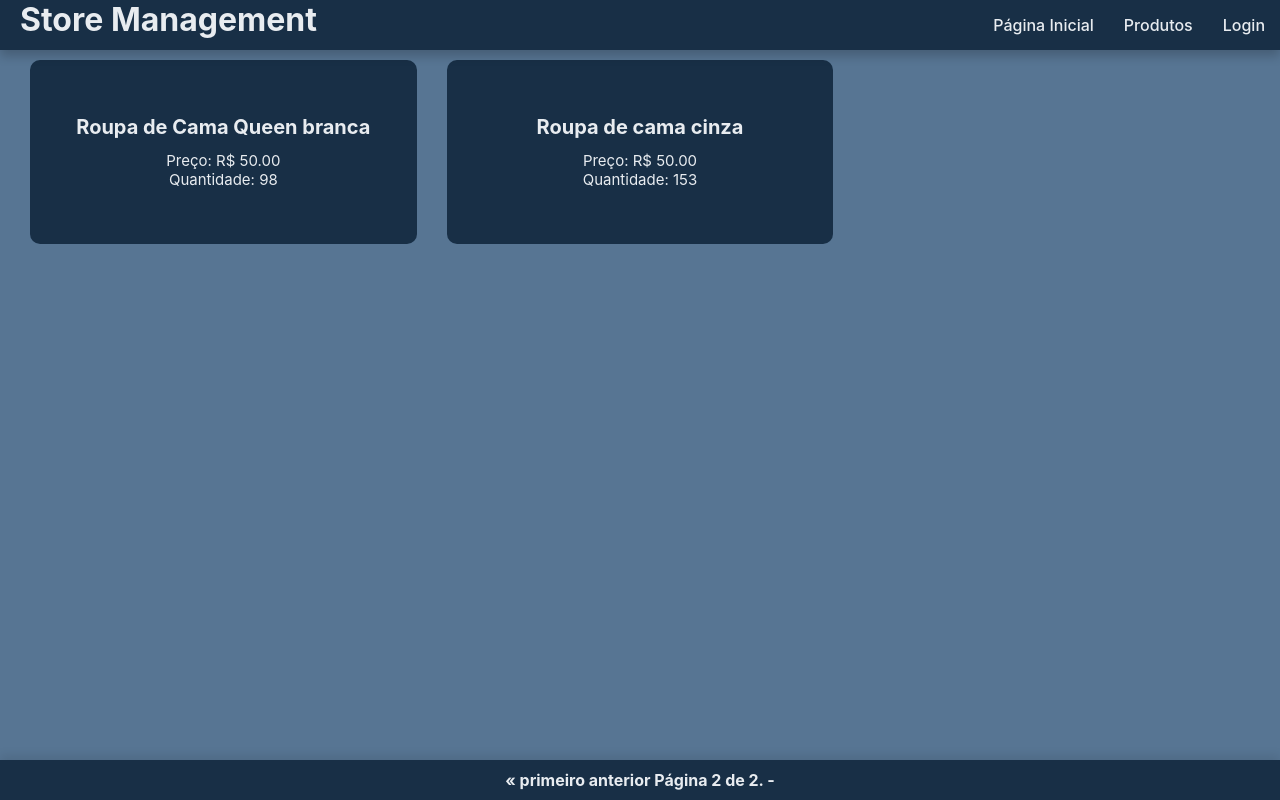
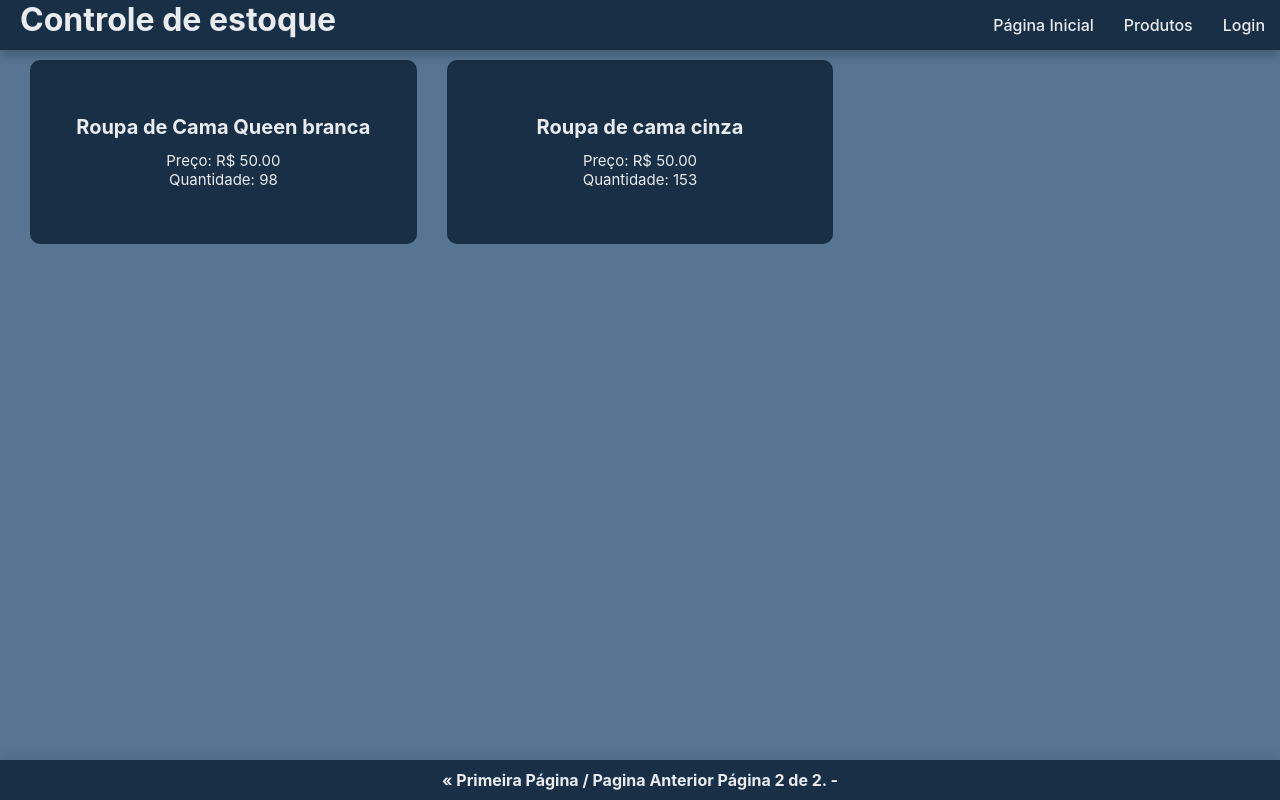
Before and after one commit to Reis567/storage-management, a Django app: page /produtos/?page=2 in a window 1280 px wide. Run offline with Django 4.2, Linux system fonts and the light colour scheme; data comes from the database, SQL or seed files in the repository.

Commit message:
html fix

```diff
--- a/storage_management/sistema_loja/static/css/style.css
+++ b/storage_management/sistema_loja/static/css/style.css
@@ -36,8 +36,10 @@ body{
     font-weight: 500;
 }
 .title{
+    margin-left: 20px;
+}
+.title a{
     color: var(--white-color);
-    margin-left: 20px;
 }
 
 .content{
--- a/storage_management/sistema_loja/templates/base.html
+++ b/storage_management/sistema_loja/templates/base.html
@@ -11,7 +11,7 @@
     <header>
         <div class="header">
             <div class="title-box">
-                <h1 class="title">Store Management</h1>
+                <h1 class="title"><a href="{% url 'home' %}">Controle de estoque</a></h1>
             </div>
 
             <div class="header-items">
@@ -46,8 +46,5 @@
 
     </main>
 
-    <footer>
-        <!-- Rodapé do site -->
-    </footer>
 </body>
 </html>
--- a/storage_management/sistema_loja/templates/lista_produtos.html
+++ b/storage_management/sistema_loja/templates/lista_produtos.html
@@ -20,8 +20,8 @@
 <div class="pagination">
     <span class="step-links">
         {% if page.has_previous %}
-            <a href="?page=1">&laquo; primeiro</a>
-            <a href="?page={{ page.previous_page_number }}">anterior</a>
+            <a href="?page=1">&laquo; Primeira Página</a> /
+            <a href="?page={{ page.previous_page_number }}">Pagina Anterior</a>
         {% endif %}
 
         <span class="current-page">
@@ -29,9 +29,10 @@
         </span>
 
         {% if page.has_next %}
-            <a href="?page={{ page.next_page_number }}">próxima pag</a>
-            -
-            <a href="?page={{ page.paginator.num_pages }}">última pag &raquo;</a>
+            <a href="?page={{ page.next_page_number }}">Próxima Página</a>
+
+             /
+            <a href="?page={{ page.paginator.num_pages }}">Última Página &raquo;</a>
         {% endif %}
     </span>
 </div>
```
Also changed, not shown: storage_management/sistema_loja/templates/home.html (+2 -5 lines).
